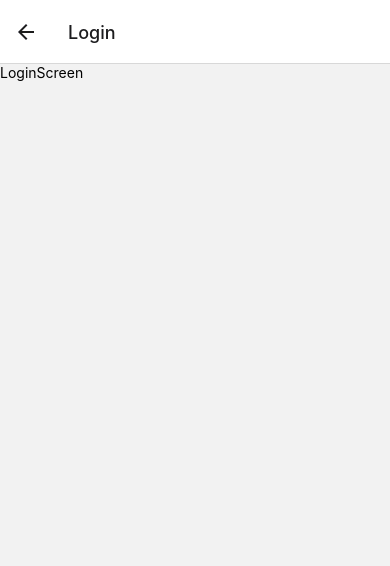
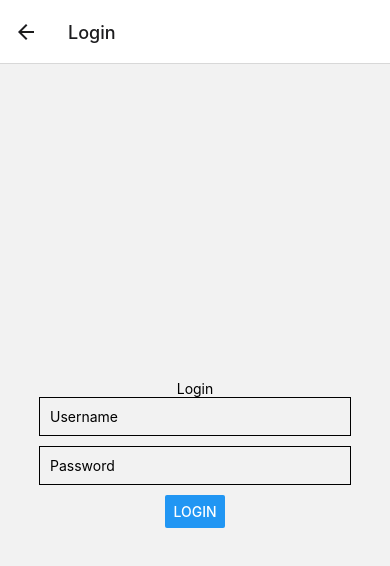
Before and after one commit to Valentino-Junior/Management-app, a React Native app: screen /Login in a window 390 px wide. Shown: the top 566 px of the page. Built offline with nearby package versions, Linux system fonts and the light colour scheme.

Commit message:
Added login inputs

```diff
--- a/Screens/LoginScreen.js
+++ b/Screens/LoginScreen.js
@@ -1,12 +1,51 @@
-import { StyleSheet, Text, View } from 'react-native'
-import React from 'react'
+// LoginScreen.js
+import React, { useState } from 'react';
+import { StyleSheet, Text, TextInput, Button, View } from 'react-native';
 
-export default function LoginScreen() {
+const LoginScreen = ({ navigation }) => {
+  const [username, setUsername] = useState('');
+  const [password, setPassword] = useState('');
+
+  const handleLogin = () => {
+    // Perform login logic here
+    // For example, you can check the credentials against a database
+    // If login is successful, navigate to HomeScreen
+    navigation.navigate('Home');
+  };
+
   return (
-    <View>
-      <Text>LoginScreen</Text>
+    <View style={styles.container}>
+      <Text>Login</Text>
+      <TextInput
+        placeholder="Username"
+        value={username}
+        onChangeText={setUsername}
+        style={styles.input}
+      />
+      <TextInput
+        placeholder="Password"
+        value={password}
+        onChangeText={setPassword}
+        secureTextEntry
+        style={styles.input}
+      />
+      <Button title="Login" onPress={handleLogin} />
     </View>
-  )
-}
+  );
+};
 
-const styles = StyleSheet.create({})
+const styles = StyleSheet.create({
+  container: {
+    flex: 1,
+    alignItems: 'center',
+    justifyContent: 'center',
+  },
+  input: {
+    width: '80%',
+    borderWidth: 1,
+    padding: 10,
+    marginBottom: 10,
+  },
+});
+
+export default LoginScreen;
```
